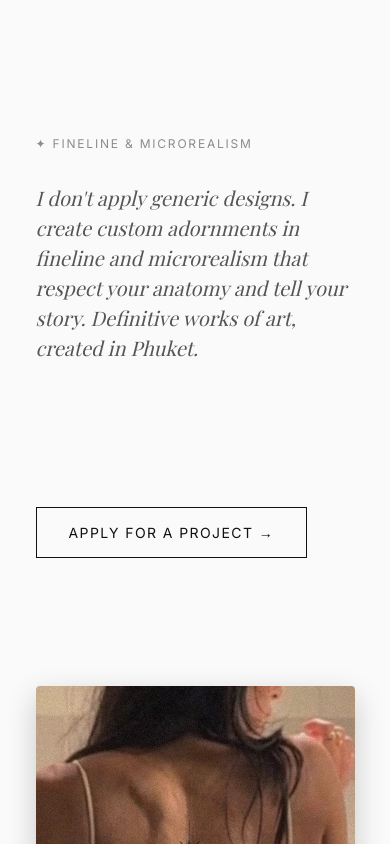
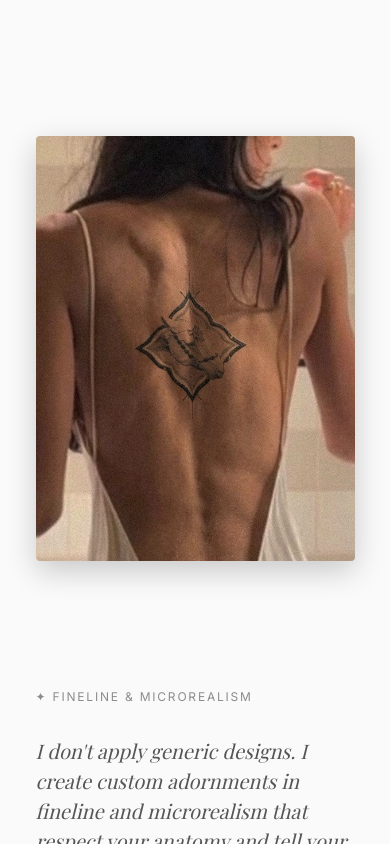
Before and after one commit to Rafargb/vicktatoo, a React (Vite) app: page / in a window 390 px wide. Shown: the part 900-1744 px from the top of the page. Built offline with nearby package versions, Linux system fonts and the light colour scheme; no server answers; the database is empty; a web font is replaced by a local one.

Commit message:
Fix mobile order in HeroInfo

```diff
--- a/src/components/Hero.css
+++ b/src/components/Hero.css
@@ -107,6 +107,12 @@
   align-items: center;
 }
 
+@media (max-width: 767px) {
+  .hero-info-image {
+    order: -1;
+  }
+}
+
 .hero-info-image img {
   width: 100%;
   max-width: 500px;
```
